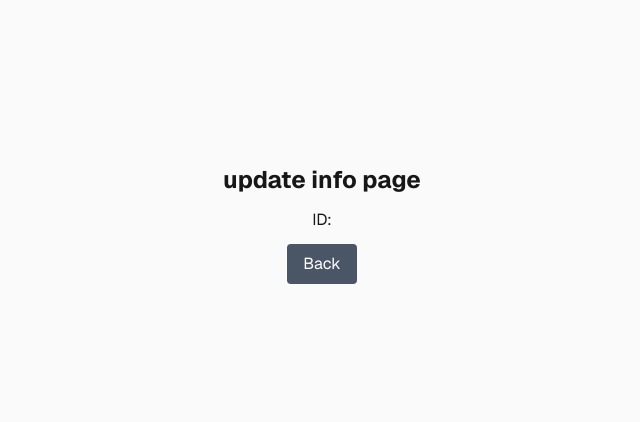
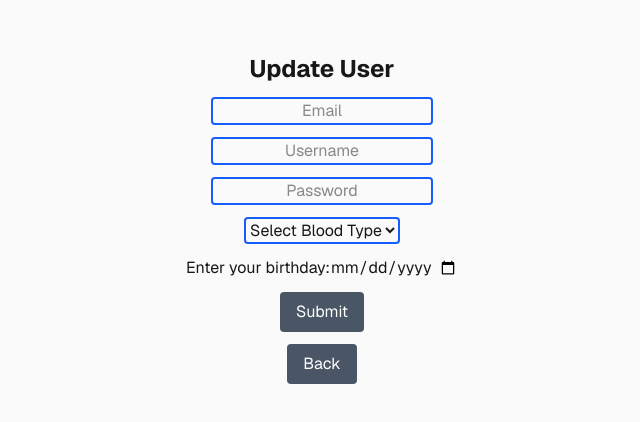
Before and after one commit to xeflore1/CSE-412-Final, a Next.js app in the folder blood-bank-ui/: page /update in a window 1280 px wide. Shown: the part 176-598 px from the top of the page, without its empty margins (318-958 px from the left). Built offline with nearby package versions, Linux system fonts and the light colour scheme.

Commit message:
added template for update page

```diff
--- a/blood-bank-ui/app/create/page.tsx
+++ b/blood-bank-ui/app/create/page.tsx
@@ -33,9 +33,14 @@ export default function CreateUser() {
       // email
       // username
       // password
-      // isStaff:
-      //   true -> jobTitle,
-      //   false -> bloodType, dob
+      if (isStaff) // staff member
+      {
+        // jobTitle
+      }
+      else // donor
+      {
+        // bloodType, dob
+      }
       const responseCode = 200
       if (responseCode === 200)
       {
--- a/blood-bank-ui/app/donor/page.tsx
+++ b/blood-bank-ui/app/donor/page.tsx
@@ -60,7 +60,7 @@ export default function DonorPage() {
   function UpdatePageButton() {
     const router = useRouter()
     const handleRedirect = async () => {
-      router.push(`/update?data=${userId}`)
+      router.push(`/update?id=${userId}&staff=false`)
     }
     return <button className="px-4 py-2 bg-gray-600 text-white rounded hover:bg-gray-700 transition" onClick={handleRedirect}>
           Update Info
--- a/blood-bank-ui/app/page.tsx
+++ b/blood-bank-ui/app/page.tsx
@@ -15,7 +15,7 @@ export default function Home() {
       const userId = 1 // TODO: replace 1 with actual userId value
       // TODO: if user exists, see if userId exists in either Donor or Staff table
       const callSuccess = 200 // response code of api calls
-      const userType = "Donor"
+      const userType = "Staff"
       if (callSuccess === 200 && userType === "Donor")
       {
         router.push(`/donor?data=${userId}`)
--- a/blood-bank-ui/app/staff/page.tsx
+++ b/blood-bank-ui/app/staff/page.tsx
@@ -149,7 +149,7 @@ export default function StaffPage() {
   function UpdatePageButton() {
     const router = useRouter()
     const handleRedirect = async () => {
-      router.push(`/update?data=${userId}`)
+      router.push(`/update?id=${userId}&staff=true`)
     }
     return <button className="px-4 py-2 bg-gray-600 text-white rounded hover:bg-gray-700 transition" onClick={handleRedirect}>
           Update Info
--- a/blood-bank-ui/app/update/page.tsx
+++ b/blood-bank-ui/app/update/page.tsx
@@ -1,19 +1,126 @@
 'use client';
 import Link from "next/link";
 import { useSearchParams, useRouter } from "next/navigation";
+import { useState, useEffect } from "react";
 
 export default function UpdateInfo() {
   const searchParams = useSearchParams();
-  const userId = searchParams.get('data')
+  const userId = searchParams.get('id')
+  const isStaff = searchParams.get('staff')
+  const [email, setEmail] = useState("")
+  const [username, setUsername] = useState("")
+  const [password, setPassword] = useState("")
+  const [jobTitle, setJobTitle] = useState("")
+  const [bloodType, setBloodType] = useState("")
+  const [dob, setDob] = useState("");
+  const [errorMsg, setErrorMsg] = useState("")
+
+  // function to create dropdown for blood type
+  function BloodDropdown() {
+    const options = [
+      { label: "A+", value: "A+" },
+      { label: "A-", value: "A-" },
+      { label: "B+", value: "B+" },
+      { label: "B-", value: "B-" },
+      { label: "AB+", value: "AB+" },
+      { label: "AB-", value: "AB-" },
+      { label: "O+", value: "O+" },
+      { label: "O-", value: "O-" },
+    ];
+
+    return (
+      <div>
+        <select className="border-2 border-blue-600 rounded" value={bloodType} onChange={(e) => setBloodType(e.target.value)}>
+          <option value="" disabled>Select Blood Type</option>
+          {options.map((opt) => (
+            <option key={opt.value} value={opt.value}>
+              {opt.label}
+            </option>
+          ))}
+        </select>
+      </div>
+    );
+  }
+
+  // function to create input for birthday
+  function BirthdayInput() {
+    // Restrict to past dates only for DOB
+    const today = new Date().toISOString().split("T")[0];
+      console.log(dob)
+    return (
+      <label>
+        Enter your birthday:
+        <input
+          type="date"
+          value={dob}
+          max={today}
+          onChange={(e) => setDob(e.target.value)}
+        />
+      </label>
+    );
+  }
+
+  // function for create user submission
+  function Submit() {
+    const router = useRouter()
+    const handleSubmit = () => {
+      // TODO: do UPDATE request to update user at userId with the following params
+      if (isStaff === "true") // user is staff
+      {
+        // email, username, password, jobTitle
+      }
+      else { // user is donor
+        // email, username, password, bloodType, dob
+      }
+      const responseCode = 200
+      if (responseCode === 200)
+      {
+        console.log("Username: " + username)
+        console.log("Pass: " + password)
+        console.log("email: " + email)
+        console.log("blood: " + bloodType)
+        console.log("birthday: " + dob)
+        console.log("job: " + jobTitle)
+        router.push('/')
+      }
+      else {
+        setErrorMsg("Wrong, do it again")
+      }
+    }
+    return <button className="px-4 py-2 bg-gray-600 text-white rounded hover:bg-gray-700 transition" onClick={handleSubmit}>
+            Submit
+          </button>
+  }
+
+  // renders update form
+  function UpdateStaff() {
+
+    return <div className="flex flex-col items-center justify-center gap-3">
+        <h1 className="text-2xl font-bold dark:text-white">Update User</h1>
+          <input type="text" className="text-center border-2 border-blue-600 rounded" placeholder="Email" onChange={e => setEmail(e.target.value)}></input>
+          <input type="text" className="text-center border-2 border-blue-600 rounded" placeholder="Username" onChange={e => setUsername(e.target.value)}></input>
+          <input type="text" className="text-center border-2 border-blue-600 rounded" placeholder="Password" onChange={e => setPassword(e.target.value)}></input>
+          {isStaff === "true" ?
+          <div>
+            <input type="text" className="text-center border-2 border-blue-600 rounded" placeholder="Job Title" onChange={e => setJobTitle(e.target.value)}></input>
+          </div> :
+          <div className="flex flex-col items-center justify-center gap-3">
+            <BloodDropdown />
+            <BirthdayInput />
+          </div>}
+          <Submit />
+      </div>
+  }
+
   return (
     <div className="flex flex-col flex-1 items-center justify-center bg-zinc-50 font-sans dark:bg-black gap-3">
-      <h1 className="text-2xl font-bold dark:text-white">update info page</h1>
-      <p>ID: {userId}</p>
+      <UpdateStaff />
       <Link href="/">
         <button className="px-4 py-2 bg-gray-600 text-white rounded hover:bg-gray-700 transition">
           Back
         </button>
       </Link>
+      <p className="text-red-500">{errorMsg}</p>
     </div>
   );
 }
```
